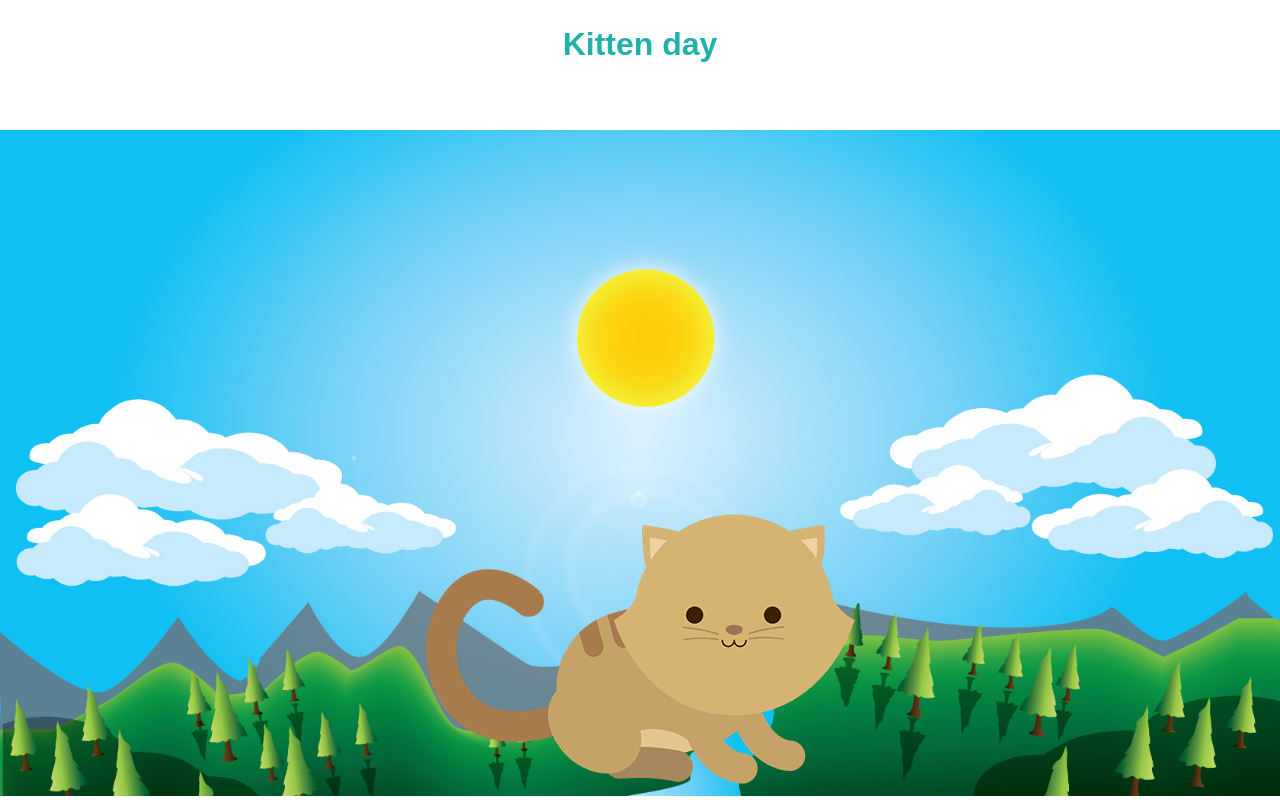
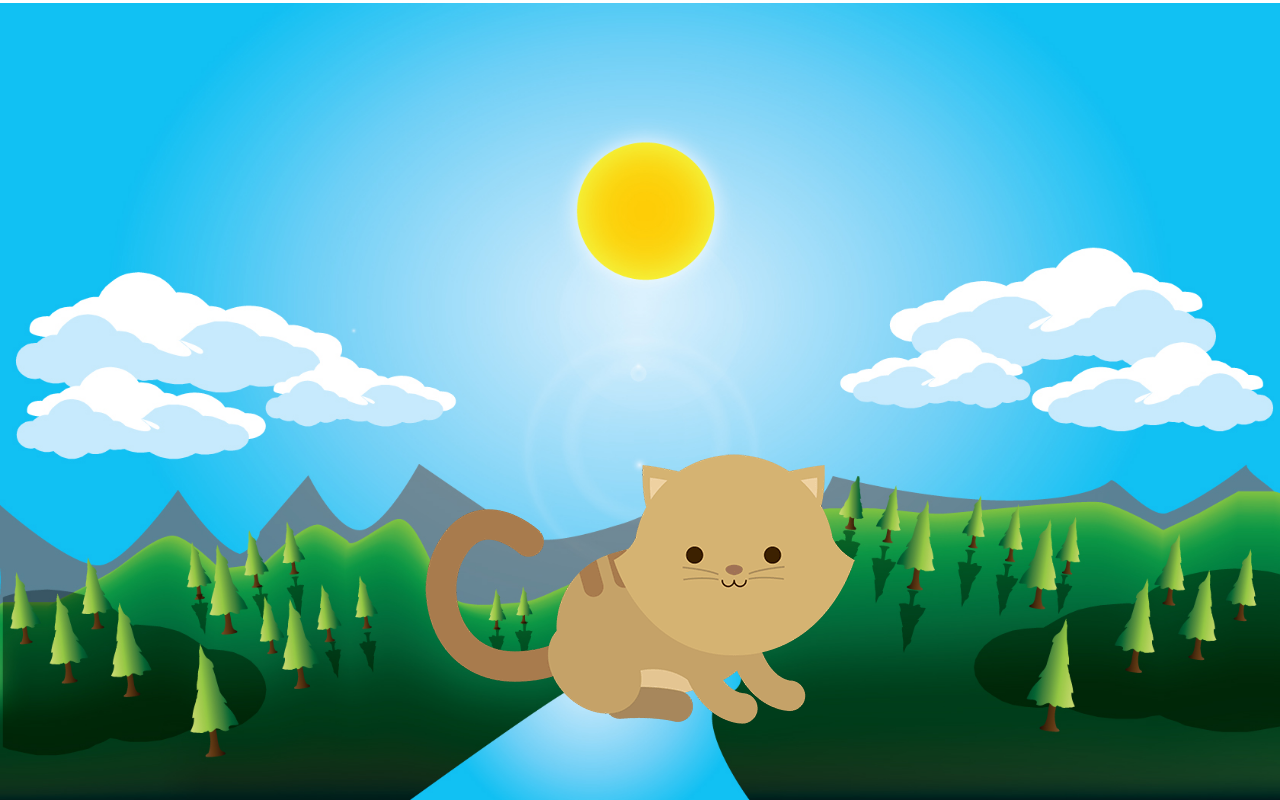
Before and after one commit to ruthmz/Kitten, a plain HTML site: page index.html in a window 1280 px wide. Drawn offline with Linux system fonts and the light colour scheme.

Commit message:
corrección de kitten

```diff
--- a/css/main.css
+++ b/css/main.css
@@ -1,85 +1,61 @@
-/* Reset */
 
-* {
+*{
+	margin:0;
+	padding: 0;
   box-sizing: border-box;
-    margin: 0;
-    padding: 0;
+  font-family: 'Shadows Into Light Two', cursive;
 }
 
-/* general style*/
-h1{
-    font-family: sans-serif;
-    text-align: center;
-    color:lightseagreen;
-    /* margin-bottom: 10px; */
-    margin-top: 2%;
+.flex-container{
+	display: flex;
+  justify-content:center;
+  align-items: flex-end;
+  height: 100%;
 }
-.container {
-    margin: 0 auto;
-    /* max-width: 1250px; */
+
+.kitten{
+  padding-bottom: 4em;
   max-width: 100%;
 }
-
-
-.back-image{
+.cover-mobile{
+  background-image: url("../assets/img/dawn.png");
   background-size: cover;
-    background-repeat: no-repeat;
-    width: 100%;
-    /* background-position: center; */
+  height: 100vh;
+  background-position: 50% 45%;
 }
-.cat img {
-    display:block;
-    margin:auto;
-    padding-top: 30%;
-    margin-top: 5%;
-
-}
-.tres, .dos, .uno{
+.medium , .large{
   display: none;
 }
 
-/* for smaller screen*/
-
-@media (max-width: 767px){
-
-        .night{
-            background-image: url('../assets/img/night.jpg');
-            width: 100%;
+/* Tablet */
+@media (min-width: 768px) {
+  .cover-tablet{
+    background-image: url("../assets/img/night.jpg");
+    background-size: cover;
+    height: 100vh;
+    background-position: 50% 45%;
+    max-width: 100vw;
   }
-        .tres{
+  .small , .large{
+    display: none;
+  }
+  .medium{
     display: block;
-        }
-        .dos, .uno{
-            display: none;
   }
 }
 
-    /* for medium screen*/
-
-    @media (min-width: 768px) and (max-width: 991px) {
-        .dawn{
-            background-image: url('../assets/img/dawn.png');
-            width: 100%;
+/* Desktop Grid */
+@media (min-width: 992px) {
+  .cover-desktop{
+    background-image: url("../assets/img/sunny-day.jpg");
+    background-size: cover;
+    height: 100vh;
+    background-position: 50% 45%;
   }
-        .dos{
+  .small , .medium{
+    display: none;
+  }
+  .large{
     display: block;
   }
-        .uno, .tres{
-            display: none;
 }
-    }
-
-    /* for larger screen*/
-
-    @media (min-width: 992px) {
-        .day{
-            background-image:url('../assets/img/sunny-day.jpg');
-            width: 100%;
-        }
-        .uno{
-            display: block;
-        }
-        .dos, .tres{
-            display: none;
-        }
-    }
--- a/index.html
+++ b/index.html
@@ -1,39 +1,32 @@
 <!DOCTYPE html>
 <html lang="en">
+
 <head>
-    <meta charset="UTF-8">
-    <meta name="viewport" content="width=device-width, initial-scale=1.0">
-    <meta http-equiv="X-UA-Compatible" content="ie=edge">
-    <title>Kittens</title>
-    <link rel="stylesheet" href="css/main.css">
+  <meta charset="UTF-8">
+  <meta name="viewport" content="width=device-width, initial-scale=1.0">
+  <meta http-equiv="X-UA-Compatible" content="ie=edge">
+  <link rel="shortcut icon" href="assets/icon/cat.png">
+  <link rel="stylesheet" href="css/main.css">
+  <title> Kitten </title>
 </head>
+
 <body>
-    <h1>Kitten day</h1>
-    <div class="row">
-        <div class="container">
-        <section class="day back-image">
-            <div class="cat uno">
-                <img src="assets/img/kitten-medium.png" alt="">
-            </div>
-        </section>
-
-        </div>
-        <div class="container">
-         <section class="dawn back-image">
-            <div class="cat dos">
-                 <img src="assets/img/kitten-large.png" alt="">
-            </div>
-        </section>
-        </div>
-       <div class="container">
-         <section class="night back-image">
-            <div class="cat tres">
-            <img src="assets/img/kitten-small.png" alt="">
-            </div>
-        </section>
-       </div>
-
+  <section class="cover-mobile small">
+    <div class="flex-container" >
+      <img src="assets/img/kitten-large.png" class="kitten" alt="">
     </div>
+  </section>
+  <section class="cover-tablet medium">
+    <div class="flex-container" >
+      <img src="assets/img/kitten-small.png" class="kitten" alt="">
+    </div>
+  </section>
+  <section class="cover-desktop large">
+    <div class="flex-container" >
+      <img src="assets/img/kitten-medium.png" class="kitten" alt="">
+    </div>
+  </section>
 
 </body>
+
 </html>
```
Lines whose indentation alone changed are shown as unchanged.
